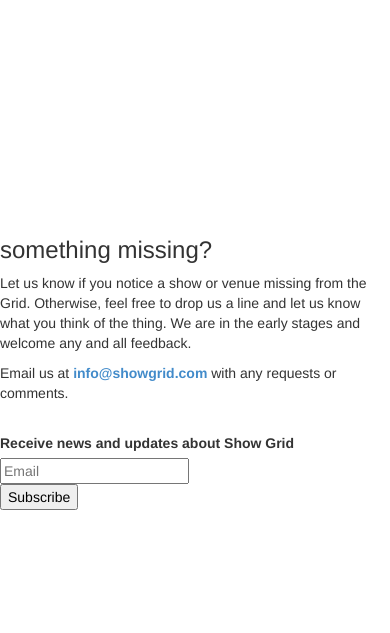
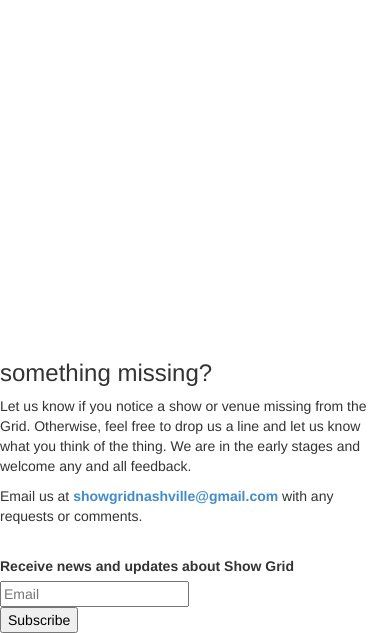
Before and after one commit to dvshnt/showgrid, a Django app: page / in a window 390 px wide; the page is wider, and only the part inside the window is pictured. Shown: the part 551-1184 px from the top of that part. Before the commit the page ends 1061 px from the top of that part, so only its background shows below. Run offline with Django 3.2, Linux system fonts and the light colour scheme; data that the repository does not hold is empty; parts of the project's set-up code (start-up, migrations or seed data) failed here and were passed over; some libraries are stand-ins or nearby versions; some web fonts are replaced.

Commit message:
Random fixes and efficiencies.

```diff
--- a/showgrid/templates/index.html
+++ b/showgrid/templates/index.html
@@ -165,7 +165,7 @@
 				<div class="share">
 					<h3>something missing?</h3>
 					<p>Let us know if you notice a show or venue missing from the Grid. Otherwise, feel free to drop us a line and let us know what you think of the thing. We are in the early stages and welcome any and all feedback.</p>
-					<p>Email us at <a href="mailto:info@showgrid.com"><b>info@showgrid.com</b></a> with any requests or comments.</p><br>
+					<p>Email us at <a href="mailto:ishowgridnashville@gmail.com"><b>showgridnashville@gmail.com</b></a> with any requests or comments.</p><br>
 				</div>
 				<div class='sign-up'>
 					<!-- Begin MailChimp Signup Form -->
@@ -188,9 +188,13 @@
 			</div>
 		</section>
 	</body>
+
+
 	<script src={% static "showgrid/js/jquery.min.js" %}></script>
 	<script src={% static "showgrid/js/angular.min.js" %}></script>
 	<script src={% static "showgrid/js/angular-route.min.js" %}></script>
+	<script src={% static "showgrid/js/moment.min.js" %}></script>
+	<script src={% static "showgrid/js/moment-timezone.min.js" %}></script>
 	<script>
 		var showgrid = angular.module('showgrid', ['ngRoute'])
 			.config(function($interpolateProvider, $routeProvider, $locationProvider) {
@@ -205,16 +209,7 @@
 			})
 			.filter('formatTime', function() {
 		  		return function(input) {
-		  			var time = new Date(input).toLocaleTimeString().split(" ");
-					var clockTime = time[0];
-					var ampm = time[1];
-
-					var output = [];
-					clockTime.split(":").forEach(function(v) {
-						if (v != "00") output.push(v);
-					});
-
-					return output.join(":") + " " + ampm;
+		  			return moment(input).format("h:mm A");
 		  		};
 		  	})
 		    .controller('dayOfWeekGridCtrl', function ($scope, $routeParams) {
@@ -241,9 +236,29 @@
 		function initGrid($scope, $http) {
 			var url_params = getDateFromUrl(document.URL);
 
+			$("tbody").height(window.innerHeight - ($("header").height() + $("thead").height()));
+
+			$(window).mousemove(function (e) {
+				if (e.pageY > 120 && e.pageX < Math.floor(window.innerWidth * .06)) {
+					console.log("SHOW PREVIOUS");
+					$(".previous").show();
+					$(".next").hide();
+				}
+				else if (e.pageY > 120 && e.pageX > Math.floor(window.innerWidth * .94)) {
+					console.log("SHOW NEXT");
+					$(".next").show();
+					$(".previous").hide();
+				}
+				else {
+					console.log("MOVING");
+					$(".next").hide();
+					$(".previous").hide();
+				}
+			});
+
 			$http.get('/i/grid/' + url_params.join("/"))
 				.success(function(data) {
-					if (url_params.length == 3) {
+					if (url_params.length === 3) {
 						setTableHeadDates(
 							new Date(url_params[1] + '/' + url_params[2] + '/' + url_params[0])
 						);
@@ -253,7 +268,6 @@
 					}
 
 					$scope.venues = data;
-					console.log(data);
 
 					if (window.innerWidth <= 480) $("div.new-venue").show();
 					else $("td.new-venue").show();
@@ -284,10 +298,10 @@
 			$scope.addShow = function(datePod) {
 				return function(show) {
 					var pod = $("." + datePod);
-					var day = new Date(pod.html() + " 2015").setHours(0,0,0,0); // WOW DUMB CHANGE THIS
+					var day = new Date(pod.html() + ", 2015").setHours(0,0,0,0); // WOW DUMB CHANGE THIS
 					var showDay = new Date(show.date.split(" ")[0]).setHours(0,0,0,0);
 
-					return day == showDay;
+					return day === showDay;
 				}
 			}
 		}
@@ -317,7 +331,7 @@
 
 		function getDateFromUrl(site) {
 			var url = site.split(/(\/)/);
-			if (url.length == 11) {
+			if (url.length === 11) {
 				var year = url[6], month = url[8], day = url[10];
 				return [year, month, day];
 			}
@@ -328,25 +342,6 @@
 		    var result = new Date(date);
 		    result.setDate(date.getDate() + days);
 		    return result;
-		}
-
-		function setTableSize() {
-			$("tbody").height(window.innerHeight - ($("thead").height() + $("header").height()));
-
-			if (window.innerWidth <= 480) {
-				$("table").width(window.innerWidth);
-				$("section").width(window.innerWidth);
-
-
-				return;
-			}
-			$("header").width(window.innerWidth - 120);
-			$("table").width(window.innerWidth - 120);
-			$("tbody").width(window.innerWidth - 120);
-
-			$(".previous").css('backgroundPosition', '15px ' + (window.innerHeight - 35)/2 + 'px');
-			$(".next").css('backgroundPosition', '20px ' + (window.innerHeight - 35)/2 + 'px');
-
 		}
 
 		function previousDay($http, $scope) {
```
